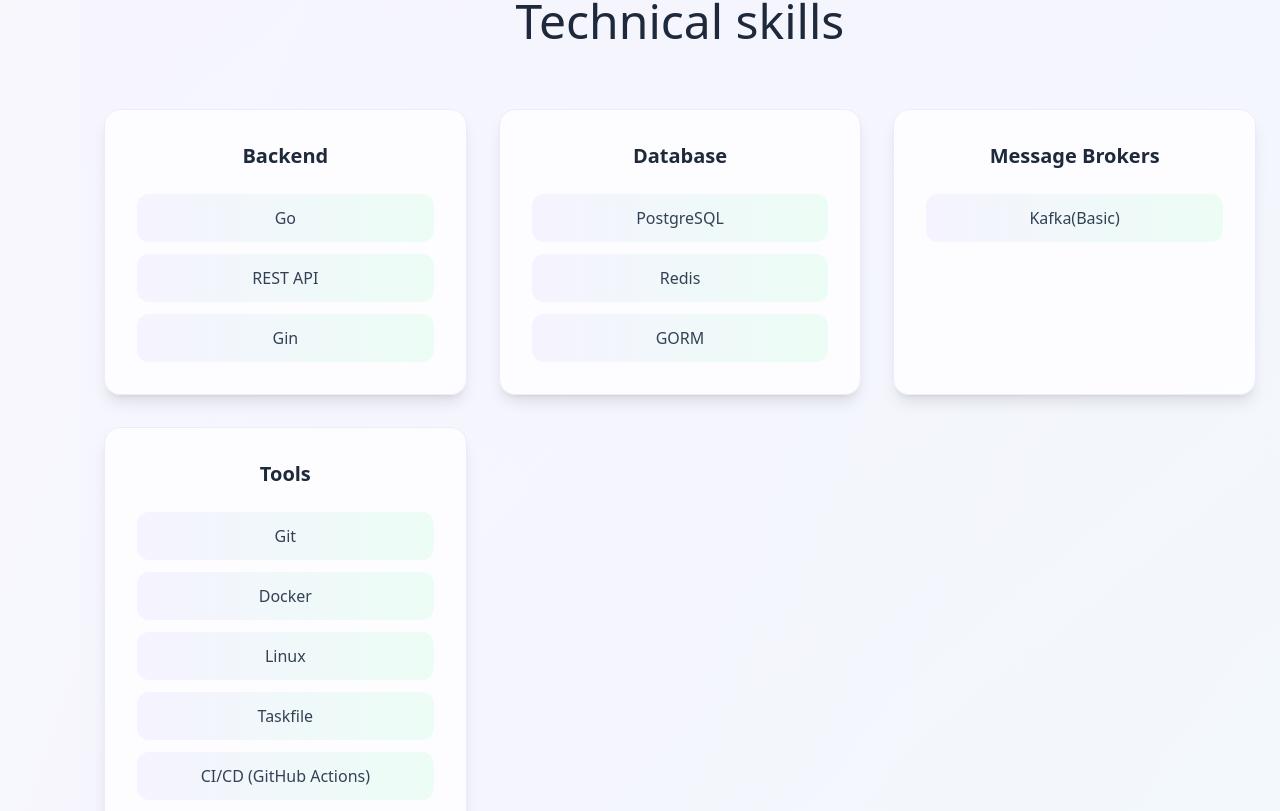
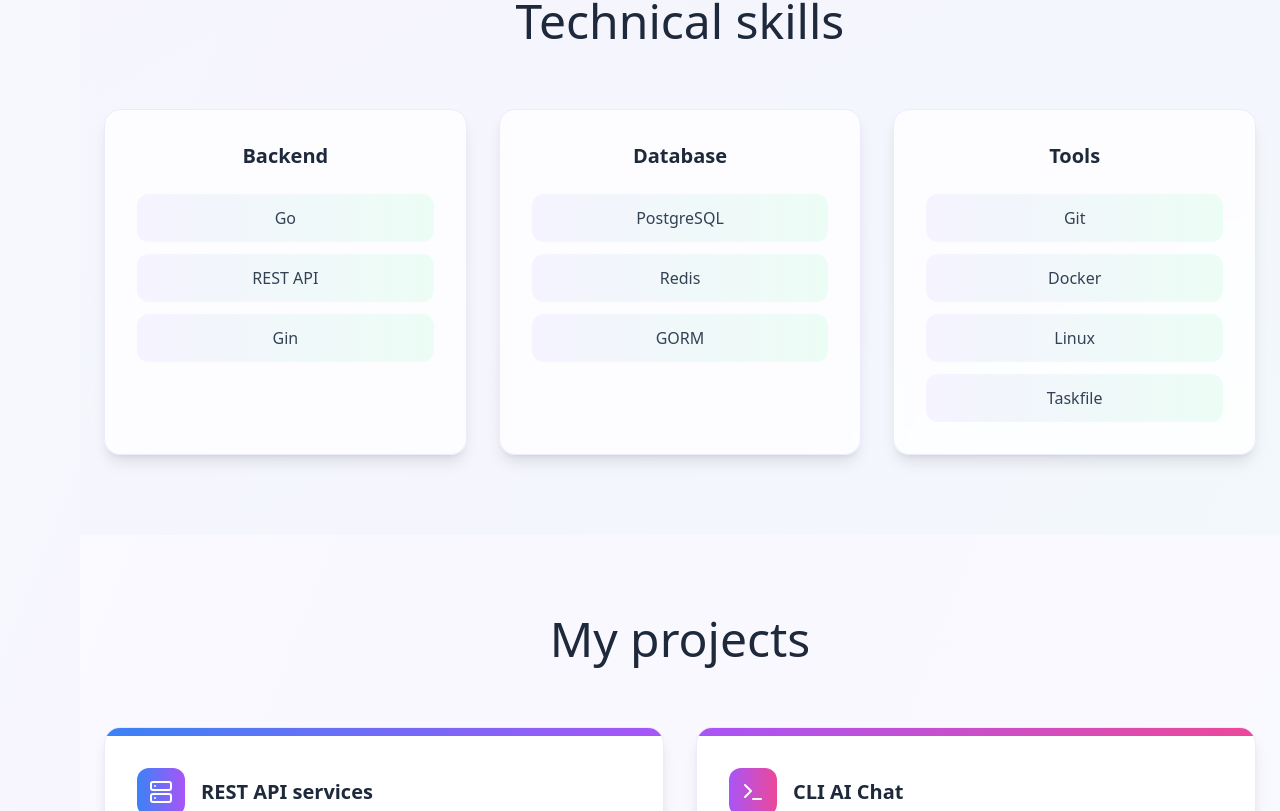
Before and after one commit to mrevds/mrevds-2f8dca31, a React (Vite) app: page / in a window 1280 px wide. Shown: the part 1389-2200 px from the top of the page. Built offline with nearby package versions, Linux system fonts and the light colour scheme.

Commit message:
Update SkillsSection.tsx

```diff
--- a/src/components/SkillsSection.tsx
+++ b/src/components/SkillsSection.tsx
@@ -16,12 +16,8 @@ const SkillsSection = () => {
     skills: ["PostgreSQL", "Redis", "GORM"]
   },
   {
-    title: "Message Brokers",
-    skills: ["Kafka(Basic)"]
-  },
-  {
     title: "Tools",
-    skills: ["Git", "Docker", "Linux", "Taskfile", "CI/CD (GitHub Actions)"]
+    skills: ["Git", "Docker", "Linux", "Taskfile"]
   }
 ];
 
```
